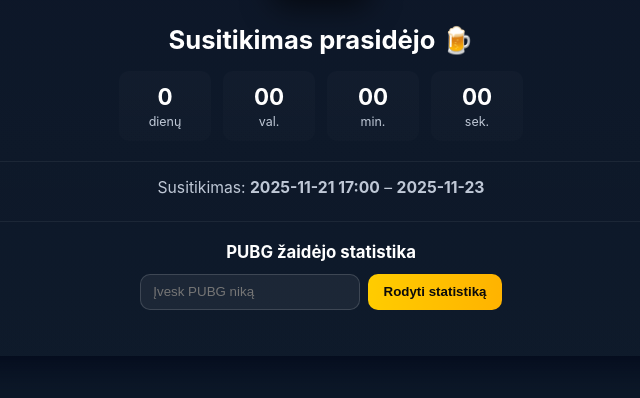
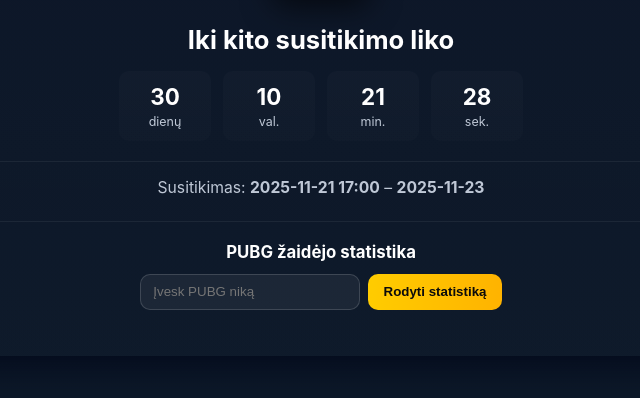
Before and after one commit to nfc-tag-info/pubg, a plain HTML site: page index.html in a window 1280 px wide. Shown: the part 246-644 px from the top of the page, without its empty margins (319-959 px from the left). Drawn offline with Linux system fonts and the light colour scheme.

Commit message:
Update index.html

```diff
--- a/index.html
+++ b/index.html
@@ -148,7 +148,7 @@
   // ===== COUNTDOWN iki 2025-11-21 17:00 =====
   // Pastaba: skaičiuojama pagal žiūrinčiojo įrenginio laiko zoną.
   // Jei įrenginys Lietuvoje – tai bus 17:00 Lietuvos laiku.
-  const target = new Date(2025, 9, 31, 17, 0, 0); // (mėnesiai 0-based: 9 = spalis)
+  const target = new Date(2025, 11, 21, 17, 0, 0); // (mėnesiai 0-based: 9 = spalis)
   const titleEl = document.getElementById('title');
   const el = {
     d: document.getElementById('days'),
```
